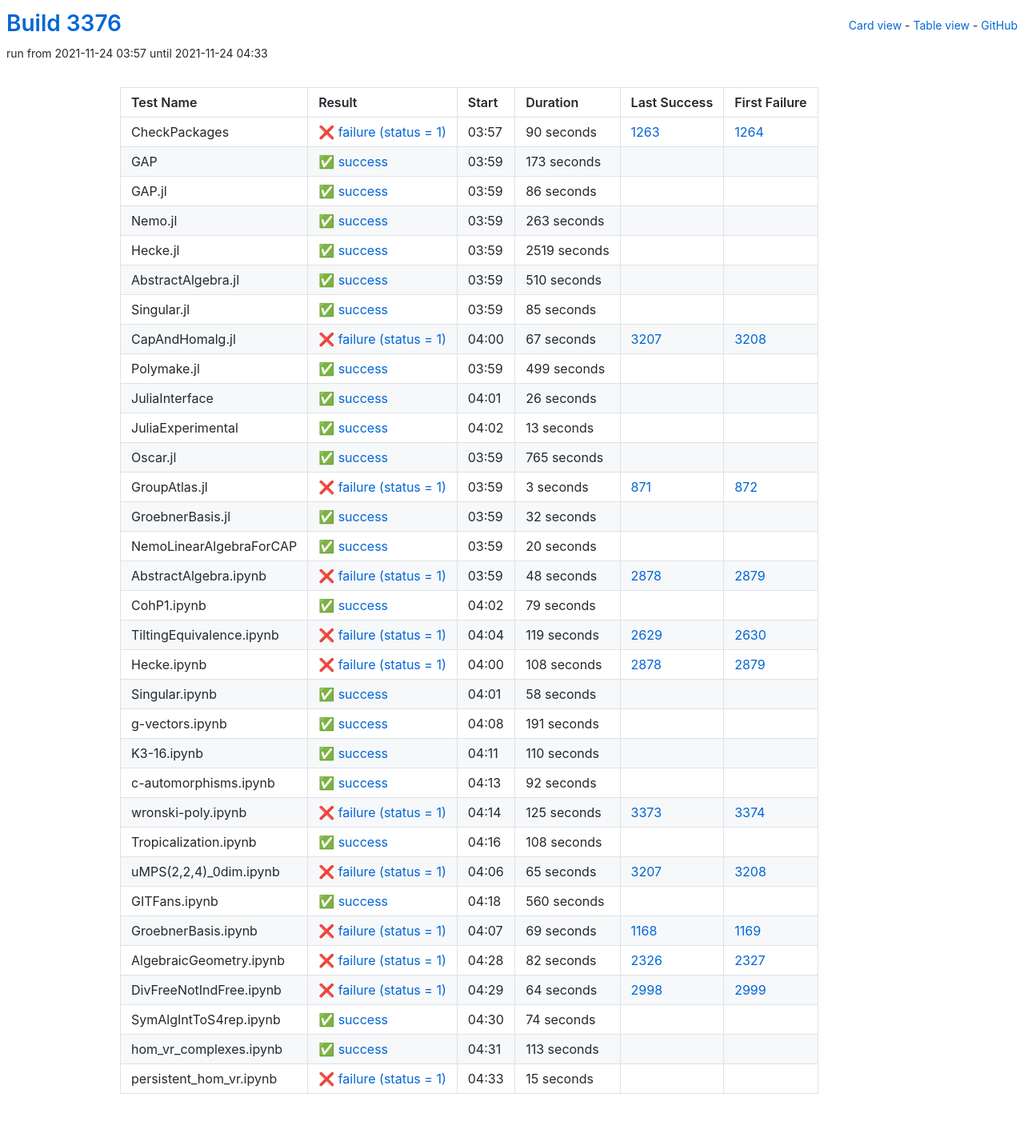
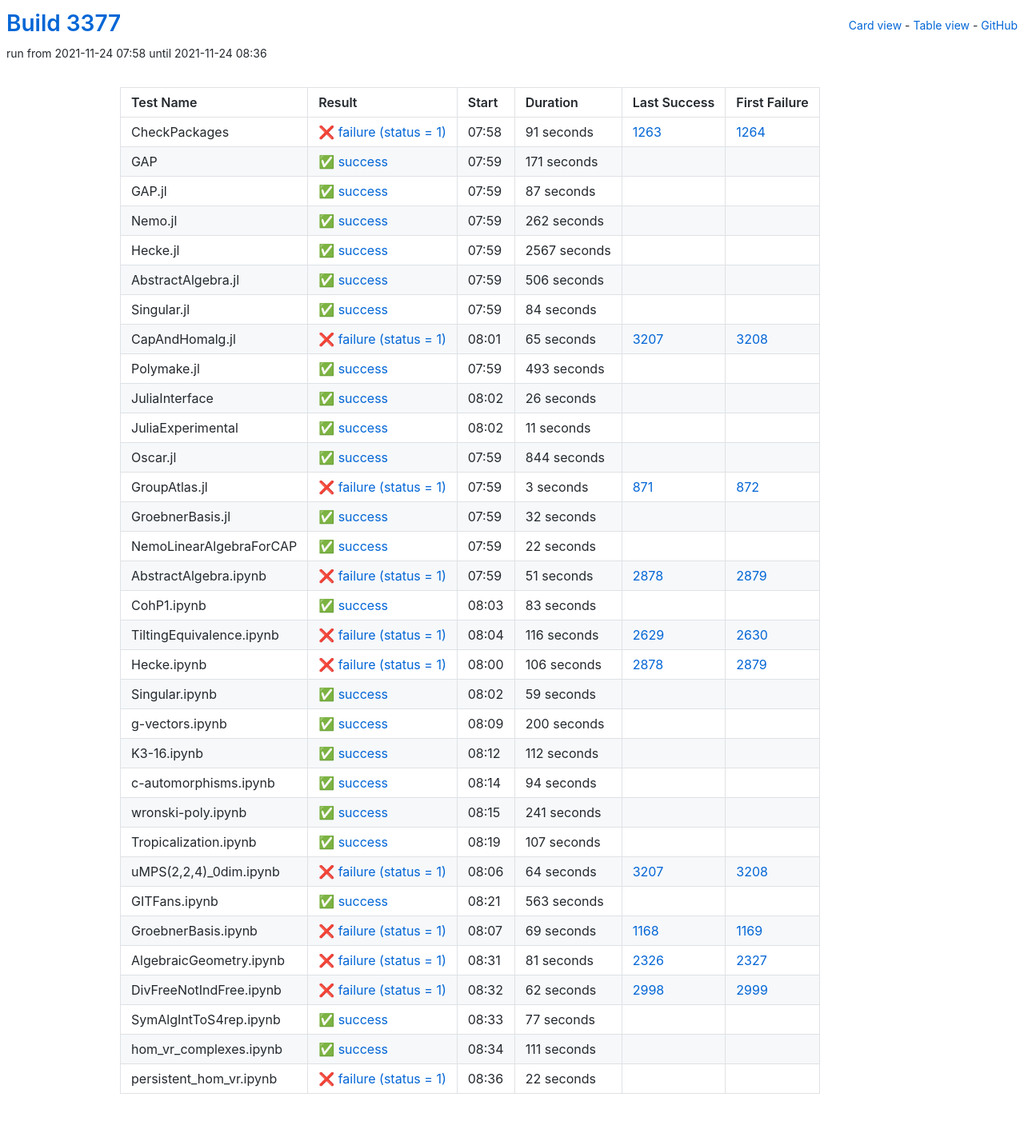
Before and after one commit to oscar-system/oscar-ci-status-stable, a Jekyll site: the page built from table.html, in a window 1280 px wide. Shown: the whole page at 80% size. Built offline with Jekyll 4.4.1, drawn with Linux system fonts in a browser that asks for light colours.

Commit message:
Build #3377

```diff
--- a/_data/ci.yml
+++ b/_data/ci.yml
@@ -1,6 +1,6 @@
 ---
-build: 3376
-build_url: https://oscarci.mathematik.uni-kl.de/job/oscar-stable/3376/
+build: 3377
+build_url: https://oscarci.mathematik.uni-kl.de/job/oscar-stable/3377/
 job: oscar-stable
 organization: oscar-system
 repo: oscar-ci-status-stable
@@ -8,116 +8,116 @@ repourl: https://github.com/oscar-system/oscar-ci-status-stable
 tests:
 - name: CheckPackages
   id: checkpackages
-  log: https://oscarci.mathematik.uni-kl.de/job/oscar-stable/3376/artifact/logs/build-3376/CheckPackages.log
-  start: 2021-11-24 03:57
+  log: https://oscarci.mathematik.uni-kl.de/job/oscar-stable/3377/artifact/logs/build-3377/CheckPackages.log
+  start: 2021-11-24 07:58
   success: false
   exitcode: 1
   status: failure
-  duration: 90
+  duration: 91
   last_success: 1263
   last_success_url: https://oscarci.mathematik.uni-kl.de/job/oscar-stable/1263/
   first_failure: 1264
   first_failure_url: https://oscarci.mathematik.uni-kl.de/job/oscar-stable/1264/
 - name: GAP
   id: gap
-  log: https://oscarci.mathematik.uni-kl.de/job/oscar-stable/3376/artifact/logs/build-3376/GAP.log
-  start: 2021-11-24 03:59
+  log: https://oscarci.mathematik.uni-kl.de/job/oscar-stable/3377/artifact/logs/build-3377/GAP.log
+  start: 2021-11-24 07:59
   success: true
   exitcode: 0
   status: success
-  duration: 173
+  duration: 171
   last_success: false
   last_success_url:
   first_failure: false
   first_failure_url:
 - name: GAP.jl
   id: gap-jl
-  log: https://oscarci.mathematik.uni-kl.de/job/oscar-stable/3376/artifact/logs/build-3376/GAP.jl.log
-  start: 2021-11-24 03:59
+  log: https://oscarci.mathematik.uni-kl.de/job/oscar-stable/3377/artifact/logs/build-3377/GAP.jl.log
+  start: 2021-11-24 07:59
   success: true
   exitcode: 0
   status: success
-  duration: 86
+  duration: 87
   last_success: false
   last_success_url:
   first_failure: false
   first_failure_url:
 - name: Nemo.jl
   id: nemo-jl
-  log: https://oscarci.mathematik.uni-kl.de/job/oscar-stable/3376/artifact/logs/build-3376/Nemo.jl.log
-  start: 2021-11-24 03:59
+  log: https://oscarci.mathematik.uni-kl.de/job/oscar-stable/3377/artifact/logs/build-3377/Nemo.jl.log
+  start: 2021-11-24 07:59
   success: true
   exitcode: 0
   status: success
-  duration: 263
+  duration: 262
   last_success: false
   last_success_url:
   first_failure: false
   first_failure_url:
 - name: Hecke.jl
   id: hecke-jl
-  log: https://oscarci.mathematik.uni-kl.de/job/oscar-stable/3376/artifact/logs/build-3376/Hecke.jl.log
-  start: 2021-11-24 03:59
+  log: https://oscarci.mathematik.uni-kl.de/job/oscar-stable/3377/artifact/logs/build-3377/Hecke.jl.log
+  start: 2021-11-24 07:59
   success: true
   exitcode: 0
   status: success
-  duration: 2519
+  duration: 2567
   last_success: false
   last_success_url:
   first_failure: false
   first_failure_url:
 - name: AbstractAlgebra.jl
   id: abstractalgebra-jl
-  log: https://oscarci.mathematik.uni-kl.de/job/oscar-stable/3376/artifact/logs/build-3376/AbstractAlgebra.jl.log
-  start: 2021-11-24 03:59
+  log: https://oscarci.mathematik.uni-kl.de/job/oscar-stable/3377/artifact/logs/build-3377/AbstractAlgebra.jl.log
+  start: 2021-11-24 07:59
   success: true
   exitcode: 0
   status: success
-  duration: 510
+  duration: 506
   last_success: false
   last_success_url:
   first_failure: false
   first_failure_url:
 - name: Singular.jl
   id: singular-jl
-  log: https://oscarci.mathematik.uni-kl.de/job/oscar-stable/3376/artifact/logs/build-3376/Singular.jl.log
-  start: 2021-11-24 03:59
+  log: https://oscarci.mathematik.uni-kl.de/job/oscar-stable/3377/artifact/logs/build-3377/Singular.jl.log
+  start: 2021-11-24 07:59
   success: true
   exitcode: 0
   status: success
-  duration: 85
+  duration: 84
   last_success: false
   last_success_url:
   first_failure: false
   first_failure_url:
 - name: CapAndHomalg.jl
   id: capandhomalg-jl
-  log: https://oscarci.mathematik.uni-kl.de/job/oscar-stable/3376/artifact/logs/build-3376/CapAndHomalg.jl.log
-  start: 2021-11-24 04:00
+  log: https://oscarci.mathematik.uni-kl.de/job/oscar-stable/3377/artifact/logs/build-3377/CapAndHomalg.jl.log
+  start: 2021-11-24 08:01
   success: false
   exitcode: 1
   status: failure
-  duration: 67
+  duration: 65
   last_success: 3207
   last_success_url: https://oscarci.mathematik.uni-kl.de/job/oscar-stable/3207/
   first_failure: 3208
   first_failure_url: https://oscarci.mathematik.uni-kl.de/job/oscar-stable/3208/
 - name: Polymake.jl
   id: polymake-jl
-  log: https://oscarci.mathematik.uni-kl.de/job/oscar-stable/3376/artifact/logs/build-3376/Polymake.jl.log
-  start: 2021-11-24 03:59
+  log: https://oscarci.mathematik.uni-kl.de/job/oscar-stable/3377/artifact/logs/build-3377/Polymake.jl.log
+  start: 2021-11-24 07:59
   success: true
   exitcode: 0
   status: success
-  duration: 499
+  duration: 493
   last_success: false
   last_success_url:
   first_failure: false
   first_failure_url:
 - name: JuliaInterface
   id: juliainterface
-  log: https://oscarci.mathematik.uni-kl.de/job/oscar-stable/3376/artifact/logs/build-3376/JuliaInterface.log
-  start: 2021-11-24 04:01
+  log: https://oscarci.mathematik.uni-kl.de/job/oscar-stable/3377/artifact/logs/build-3377/JuliaInterface.log
+  start: 2021-11-24 08:02
   success: true
   exitcode: 0
   status: success
@@ -128,32 +128,32 @@ tests:
   first_failure_url:
 - name: JuliaExperimental
   id: juliaexperimental
-  log: https://oscarci.mathematik.uni-kl.de/job/oscar-stable/3376/artifact/logs/build-3376/JuliaExperimental.log
-  start: 2021-11-24 04:02
+  log: https://oscarci.mathematik.uni-kl.de/job/oscar-stable/3377/artifact/logs/build-3377/JuliaExperimental.log
+  start: 2021-11-24 08:02
   success: true
   exitcode: 0
   status: success
-  duration: 13
+  duration: 11
   last_success: false
   last_success_url:
   first_failure: false
   first_failure_url:
 - name: Oscar.jl
   id: oscar-jl
-  log: https://oscarci.mathematik.uni-kl.de/job/oscar-stable/3376/artifact/logs/build-3376/Oscar.jl.log
-  start: 2021-11-24 03:59
+  log: https://oscarci.mathematik.uni-kl.de/job/oscar-stable/3377/artifact/logs/build-3377/Oscar.jl.log
+  start: 2021-11-24 07:59
   success: true
   exitcode: 0
   status: success
-  duration: 765
+  duration: 844
   last_success: false
   last_success_url:
   first_failure: false
   first_failure_url:
 - name: GroupAtlas.jl
   id: groupatlas-jl
-  log: https://oscarci.mathematik.uni-kl.de/job/oscar-stable/3376/artifact/logs/build-3376/GroupAtlas.jl.log
-  start: 2021-11-24 03:59
+  log: https://oscarci.mathematik.uni-kl.de/job/oscar-stable/3377/artifact/logs/build-3377/GroupAtlas.jl.log
+  start: 2021-11-24 07:59
   success: false
   exitcode: 1
   status: failure
@@ -164,8 +164,8 @@ tests:
   first_failure_url: https://oscarci.mathematik.uni-kl.de/job/oscar-stable/872/
 - name: GroebnerBasis.jl
   id: groebnerbasis-jl
-  log: https://oscarci.mathematik.uni-kl.de/job/oscar-stable/3376/artifact/logs/build-3376/GroebnerBasis.jl.log
-  start: 2021-11-24 03:59
+  log: https://oscarci.mathematik.uni-kl.de/job/oscar-stable/3377/artifact/logs/build-3377/GroebnerBasis.jl.log
+  start: 2021-11-24 07:59
   success: true
   exitcode: 0
   status: success
@@ -176,164 +176,164 @@ tests:
   first_failure_url:
 - name: NemoLinearAlgebraForCAP
   id: nemolinearalgebraforcap
-  log: https://oscarci.mathematik.uni-kl.de/job/oscar-stable/3376/artifact/logs/build-3376/NemoLinearAlgebraForCAP.log
-  start: 2021-11-24 03:59
+  log: https://oscarci.mathematik.uni-kl.de/job/oscar-stable/3377/artifact/logs/build-3377/NemoLinearAlgebraForCAP.log
+  start: 2021-11-24 07:59
   success: true
   exitcode: 0
   status: success
-  duration: 20
+  duration: 22
   last_success: false
   last_success_url:
   first_failure: false
   first_failure_url:
 - name: AbstractAlgebra.ipynb
   id: abstractalgebra-ipynb
-  log: https://oscarci.mathematik.uni-kl.de/job/oscar-stable/3376/artifact/logs/build-3376/AbstractAlgebra.ipynb.log
-  start: 2021-11-24 03:59
+  log: https://oscarci.mathematik.uni-kl.de/job/oscar-stable/3377/artifact/logs/build-3377/AbstractAlgebra.ipynb.log
+  start: 2021-11-24 07:59
   success: false
   exitcode: 1
   status: failure
-  duration: 48
+  duration: 51
   last_success: 2878
   last_success_url: https://oscarci.mathematik.uni-kl.de/job/oscar-stable/2878/
   first_failure: 2879
   first_failure_url: https://oscarci.mathematik.uni-kl.de/job/oscar-stable/2879/
 - name: CohP1.ipynb
   id: cohp1-ipynb
-  log: https://oscarci.mathematik.uni-kl.de/job/oscar-stable/3376/artifact/logs/build-3376/CohP1.ipynb.log
-  start: 2021-11-24 04:02
+  log: https://oscarci.mathematik.uni-kl.de/job/oscar-stable/3377/artifact/logs/build-3377/CohP1.ipynb.log
+  start: 2021-11-24 08:03
   success: true
   exitcode: 0
   status: success
-  duration: 79
+  duration: 83
   last_success: false
   last_success_url:
   first_failure: false
   first_failure_url:
 - name: TiltingEquivalence.ipynb
   id: tiltingequivalence-ipynb
-  log: https://oscarci.mathematik.uni-kl.de/job/oscar-stable/3376/artifact/logs/build-3376/TiltingEquivalence.ipynb.log
-  start: 2021-11-24 04:04
+  log: https://oscarci.mathematik.uni-kl.de/job/oscar-stable/3377/artifact/logs/build-3377/TiltingEquivalence.ipynb.log
+  start: 2021-11-24 08:04
   success: false
   exitcode: 1
   status: failure
-  duration: 119
+  duration: 116
   last_success: 2629
   last_success_url: https://oscarci.mathematik.uni-kl.de/job/oscar-stable/2629/
   first_failure: 2630
   first_failure_url: https://oscarci.mathematik.uni-kl.de/job/oscar-stable/2630/
 - name: Hecke.ipynb
   id: hecke-ipynb
-  log: https://oscarci.mathematik.uni-kl.de/job/oscar-stable/3376/artifact/logs/build-3376/Hecke.ipynb.log
-  start: 2021-11-24 04:00
+  log: https://oscarci.mathematik.uni-kl.de/job/oscar-stable/3377/artifact/logs/build-3377/Hecke.ipynb.log
+  start: 2021-11-24 08:00
   success: false
   exitcode: 1
   status: failure
-  duration: 108
+  duration: 106
   last_success: 2878
   last_success_url: https://oscarci.mathematik.uni-kl.de/job/oscar-stable/2878/
   first_failure: 2879
   first_failure_url: https://oscarci.mathematik.uni-kl.de/job/oscar-stable/2879/
 - name: Singular.ipynb
   id: singular-ipynb
-  log: https://oscarci.mathematik.uni-kl.de/job/oscar-stable/3376/artifact/logs/build-3376/Singular.ipynb.log
-  start: 2021-11-24 04:01
+  log: https://oscarci.mathematik.uni-kl.de/job/oscar-stable/3377/artifact/logs/build-3377/Singular.ipynb.log
+  start: 2021-11-24 08:02
   success: true
   exitcode: 0
   status: success
-  duration: 58
+  duration: 59
   last_success: false
   last_success_url:
   first_failure: false
   first_failure_url:
 - name: g-vectors.ipynb
   id: g-vectors-ipynb
-  log: https://oscarci.mathematik.uni-kl.de/job/oscar-stable/3376/artifact/logs/build-3376/g-vectors.ipynb.log
-  start: 2021-11-24 04:08
+  log: https://oscarci.mathematik.uni-kl.de/job/oscar-stable/3377/artifact/logs/build-3377/g-vectors.ipynb.log
+  start: 2021-11-24 08:09
   success: true
   exitcode: 0
   status: success
-  duration: 191
+  duration: 200
   last_success: false
   last_success_url:
   first_failure: false
   first_failure_url:
 - name: K3-16.ipynb
   id: k3-16-ipynb
-  log: https://oscarci.mathematik.uni-kl.de/job/oscar-stable/3376/artifact/logs/build-3376/K3-16.ipynb.log
-  start: 2021-11-24 04:11
+  log: https://oscarci.mathematik.uni-kl.de/job/oscar-stable/3377/artifact/logs/build-3377/K3-16.ipynb.log
+  start: 2021-11-24 08:12
   success: true
   exitcode: 0
   status: success
-  duration: 110
+  duration: 112
   last_success: false
   last_success_url:
   first_failure: false
   first_failure_url:
 - name: c-automorphisms.ipynb
   id: c-automorphisms-ipynb
-  log: https://oscarci.mathematik.uni-kl.de/job/oscar-stable/3376/artifact/logs/build-3376/c-automorphisms.ipynb.log
-  start: 2021-11-24 04:13
+  log: https://oscarci.mathematik.uni-kl.de/job/oscar-stable/3377/artifact/logs/build-3377/c-automorphisms.ipynb.log
+  start: 2021-11-24 08:14
   success: true
   exitcode: 0
   status: success
-  duration: 92
+  duration: 94
   last_success: false
   last_success_url:
   first_failure: false
   first_failure_url:
 - name: wronski-poly.ipynb
   id: wronski-poly-ipynb
-  log: https://oscarci.mathematik.uni-kl.de/job/oscar-stable/3376/artifact/logs/build-3376/wronski-poly.ipynb.log
-  start: 2021-11-24 04:14
-  success: false
-  exitcode: 1
-  status: failure
-  duration: 125
-  last_success: 3373
-  last_success_url: https://oscarci.mathematik.uni-kl.de/job/oscar-stable/3373/
-  first_failure: 3374
-  first_failure_url: https://oscarci.mathematik.uni-kl.de/job/oscar-stable/3374/
-- name: Tropicalization.ipynb
-  id: tropicalization-ipynb
-  log: https://oscarci.mathematik.uni-kl.de/job/oscar-stable/3376/artifact/logs/build-3376/Tropicalization.ipynb.log
-  start: 2021-11-24 04:16
+  log: https://oscarci.mathematik.uni-kl.de/job/oscar-stable/3377/artifact/logs/build-3377/wronski-poly.ipynb.log
+  start: 2021-11-24 08:15
   success: true
   exitcode: 0
   status: success
-  duration: 108
+  duration: 241
+  last_success: false
+  last_success_url:
+  first_failure: false
+  first_failure_url:
+- name: Tropicalization.ipynb
+  id: tropicalization-ipynb
+  log: https://oscarci.mathematik.uni-kl.de/job/oscar-stable/3377/artifact/logs/build-3377/Tropicalization.ipynb.log
+  start: 2021-11-24 08:19
+  success: true
+  exitcode: 0
+  status: success
+  duration: 107
   last_success: false
   last_success_url:
   first_failure: false
   first_failure_url:
 - name: uMPS(2,2,4)_0dim.ipynb
   id: umps-2-2-4-0dim-ipynb
-  log: https://oscarci.mathematik.uni-kl.de/job/oscar-stable/3376/artifact/logs/build-3376/uMPS-2-2-4-_0dim.ipynb.log
-  start: 2021-11-24 04:06
+  log: https://oscarci.mathematik.uni-kl.de/job/oscar-stable/3377/artifact/logs/build-3377/uMPS-2-2-4-_0dim.ipynb.log
+  start: 2021-11-24 08:06
   success: false
   exitcode: 1
   status: failure
-  duration: 65
+  duration: 64
   last_success: 3207
   last_success_url: https://oscarci.mathematik.uni-kl.de/job/oscar-stable/3207/
   first_failure: 3208
   first_failure_url: https://oscarci.mathematik.uni-kl.de/job/oscar-stable/3208/
 - name: GITFans.ipynb
   id: gitfans-ipynb
-  log: https://oscarci.mathematik.uni-kl.de/job/oscar-stable/3376/artifact/logs/build-3376/GITFans.ipynb.log
-  start: 2021-11-24 04:18
+  log: https://oscarci.mathematik.uni-kl.de/job/oscar-stable/3377/artifact/logs/build-3377/GITFans.ipynb.log
+  start: 2021-11-24 08:21
   success: true
   exitcode: 0
   status: success
-  duration: 560
+  duration: 563
   last_success: false
   last_success_url:
   first_failure: false
   first_failure_url:
 - name: GroebnerBasis.ipynb
   id: groebnerbasis-ipynb
-  log: https://oscarci.mathematik.uni-kl.de/job/oscar-stable/3376/artifact/logs/build-3376/GroebnerBasis.ipynb.log
-  start: 2021-11-24 04:07
+  log: https://oscarci.mathematik.uni-kl.de/job/oscar-stable/3377/artifact/logs/build-3377/GroebnerBasis.ipynb.log
+  start: 2021-11-24 08:07
   success: false
   exitcode: 1
   status: failure
@@ -344,60 +344,60 @@ tests:
   first_failure_url: https://oscarci.mathematik.uni-kl.de/job/oscar-stable/1169/
 - name: AlgebraicGeometry.ipynb
   id: algebraicgeometry-ipynb
-  log: https://oscarci.mathematik.uni-kl.de/job/oscar-stable/3376/artifact/logs/build-3376/AlgebraicGeometry.ipynb.log
-  start: 2021-11-24 04:28
+  log: https://oscarci.mathematik.uni-kl.de/job/oscar-stable/3377/artifact/logs/build-3377/AlgebraicGeometry.ipynb.log
+  start: 2021-11-24 08:31
   success: false
   exitcode: 1
   status: failure
-  duration: 82
+  duration: 81
   last_success: 2326
   last_success_url: https://oscarci.mathematik.uni-kl.de/job/oscar-stable/2326/
   first_failure: 2327
   first_failure_url: https://oscarci.mathematik.uni-kl.de/job/oscar-stable/2327/
 - name: DivFreeNotIndFree.ipynb
   id: divfreenotindfree-ipynb
-  log: https://oscarci.mathematik.uni-kl.de/job/oscar-stable/3376/artifact/logs/build-3376/DivFreeNotIndFree.ipynb.log
-  start: 2021-11-24 04:29
+  log: https://oscarci.mathematik.uni-kl.de/job/oscar-stable/3377/artifact/logs/build-3377/DivFreeNotIndFree.ipynb.log
+  start: 2021-11-24 08:32
   success: false
   exitcode: 1
   status: failure
-  duration: 64
+  duration: 62
   last_success: 2998
   last_success_url: https://oscarci.mathematik.uni-kl.de/job/oscar-stable/2998/
   first_failure: 2999
   first_failure_url: https://oscarci.mathematik.uni-kl.de/job/oscar-stable/2999/
 - name: SymAlgIntToS4rep.ipynb
   id: symalginttos4rep-ipynb
-  log: https://oscarci.mathematik.uni-kl.de/job/oscar-stable/3376/artifact/logs/build-3376/SymAlgIntToS4rep.ipynb.log
-  start: 2021-11-24 04:30
+  log: https://oscarci.mathematik.uni-kl.de/job/oscar-stable/3377/artifact/logs/build-3377/SymAlgIntToS4rep.ipynb.log
+  start: 2021-11-24 08:33
   success: true
   exitcode: 0
   status: success
-  duration: 74
+  duration: 77
   last_success: false
   last_success_url:
   first_failure: false
   first_failure_url:
 - name: hom_vr_complexes.ipynb
   id: hom-vr-complexes-ipynb
-  log: https://oscarci.mathematik.uni-kl.de/job/oscar-stable/3376/artifact/logs/build-3376/hom_vr_complexes.ipynb.log
-  start: 2021-11-24 04:31
+  log: https://oscarci.mathematik.uni-kl.de/job/oscar-stable/3377/artifact/logs/build-3377/hom_vr_complexes.ipynb.log
+  start: 2021-11-24 08:34
   success: true
   exitcode: 0
   status: success
-  duration: 113
+  duration: 111
   last_success: false
   last_success_url:
   first_failure: false
   first_failure_url:
 - name: persistent_hom_vr.ipynb
   id: persistent-hom-vr-ipynb
-  log: https://oscarci.mathematik.uni-kl.de/job/oscar-stable/3376/artifact/logs/build-3376/persistent_hom_vr.ipynb.log
-  start: 2021-11-24 04:33
+  log: https://oscarci.mathematik.uni-kl.de/job/oscar-stable/3377/artifact/logs/build-3377/persistent_hom_vr.ipynb.log
+  start: 2021-11-24 08:36
   success: false
   exitcode: 1
   status: failure
-  duration: 15
+  duration: 22
   last_success: false
   last_success_url:
   first_failure: false
```
Also changed, not shown: README.md.
